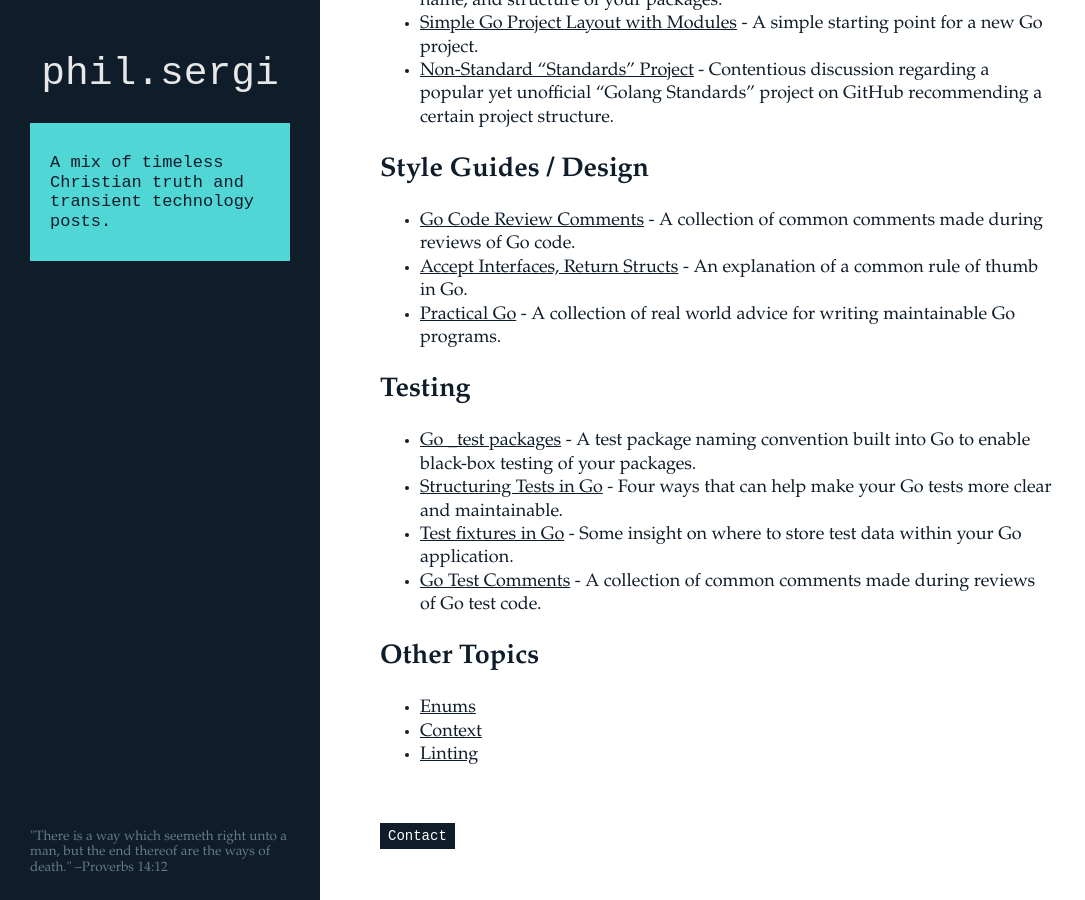
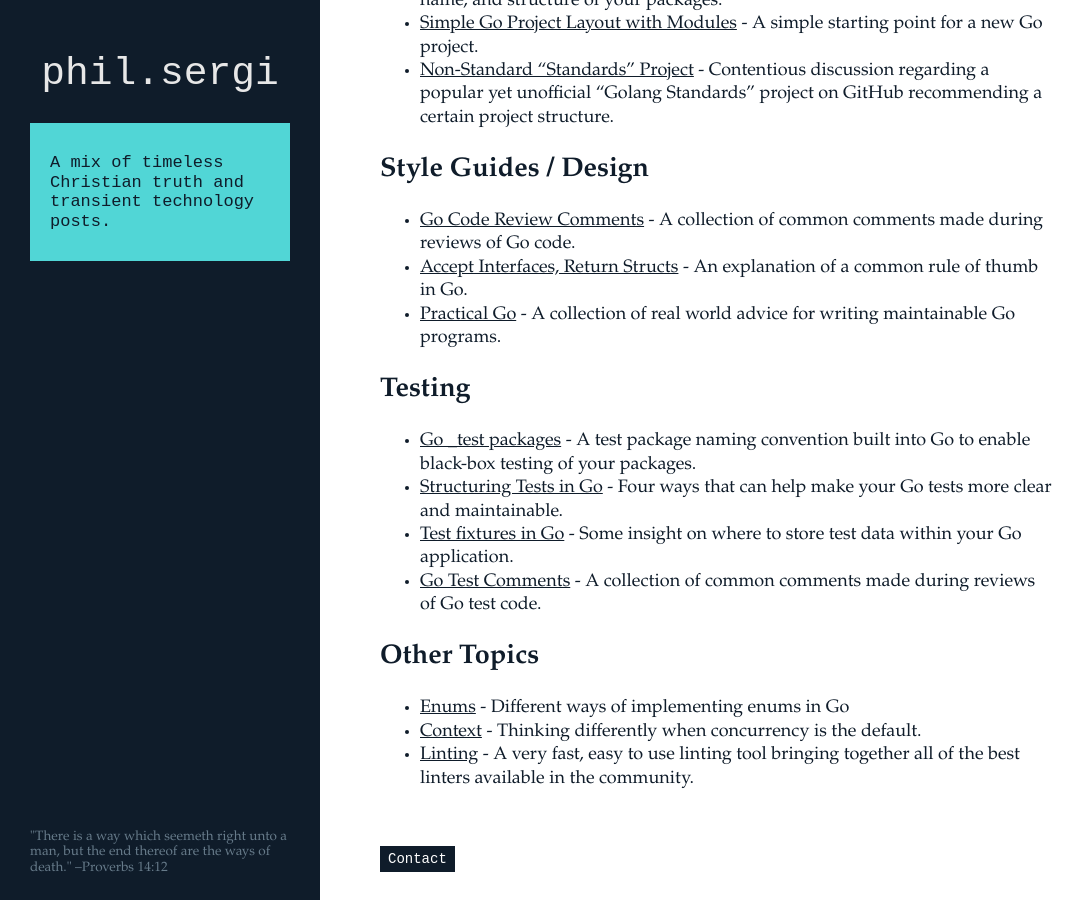
Before and after one commit to psergi/psergi.github.io, a Jekyll site: the page built from _posts/2023-09-08-resources-for-learning-go.md, in a window 1280 px wide and 900 px high, scrolled down 613 px. Shown: the whole window, without its empty margins (0-1085 px from the left). Built offline with Jekyll 4.4.1, drawn with Linux system fonts in a browser that asks for light colours.

Commit message:
Added missing descriptions for learning go resource links

```diff
--- a/_posts/2023-09-08-resources-for-learning-go.md
+++ b/_posts/2023-09-08-resources-for-learning-go.md
@@ -34,6 +34,6 @@ Below is a collection of links I have gathered as I have been learning Go. I pla
 - [Go Test Comments](https://github.com/golang/go/wiki/TestComments) - A collection of common comments made during reviews of Go test code.
 
 ## Other Topics
-- [Enums](https://www.sohamkamani.com/golang/enums/)
-- [Context](https://go.dev/blog/context)
-- [Linting](https://golangci-lint.run/)
+- [Enums](https://www.sohamkamani.com/golang/enums/) - Different ways of implementing enums in Go
+- [Context](https://go.dev/blog/context) - Thinking differently when concurrency is the default.
+- [Linting](https://golangci-lint.run/) - A very fast, easy to use linting tool bringing together all of the best linters available in the community.
```
